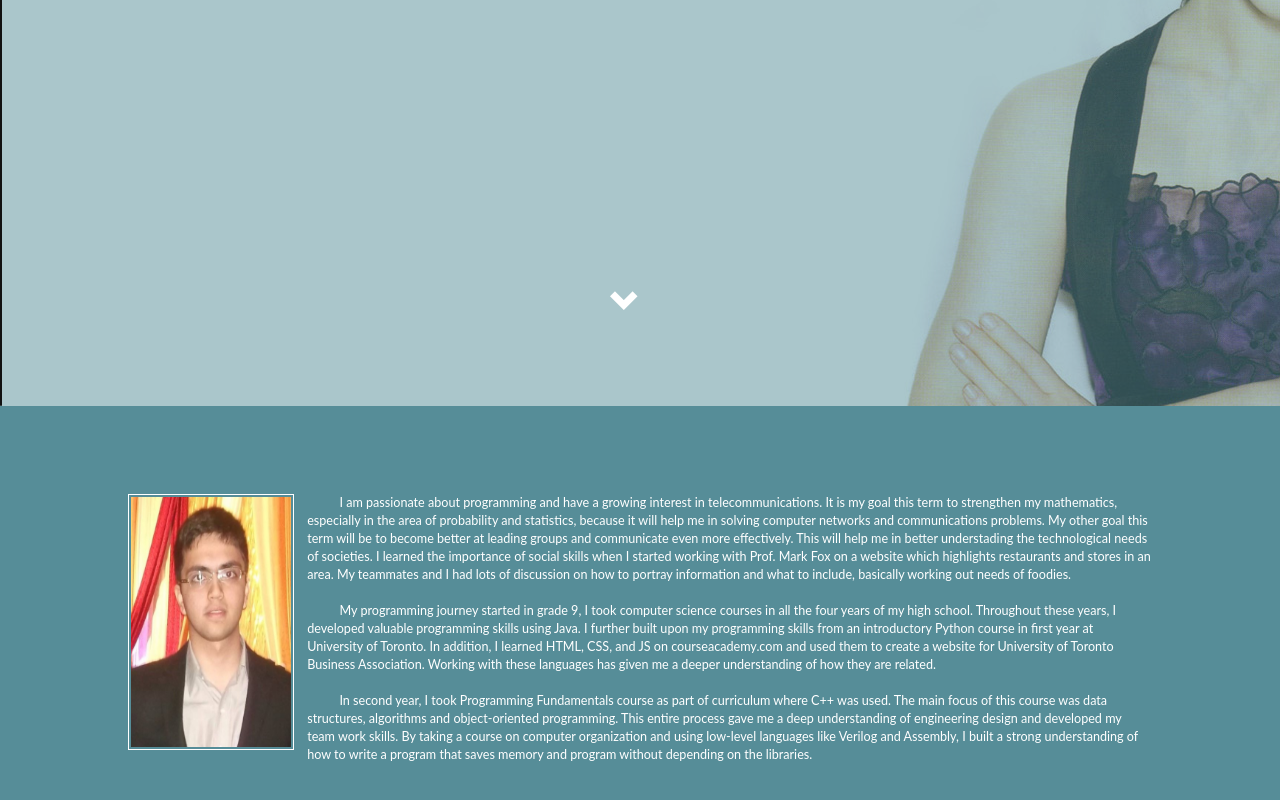
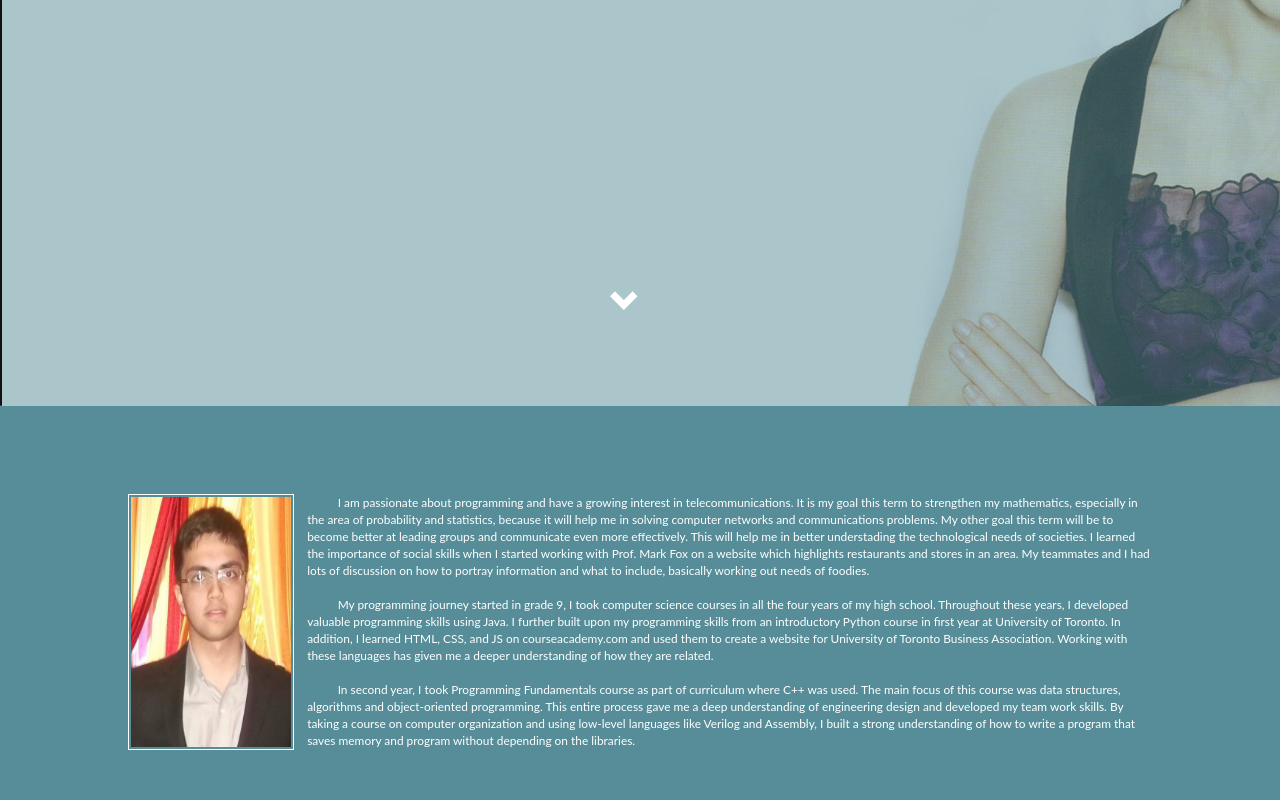
Before and after one commit to MImranAsghar/MImranAsghar.github.io, a website: page index.html in a window 1280 px wide. Shown: the part 394-1194 px from the top of the page. Drawn offline with Linux system fonts and the light colour scheme; files that its build step writes are made by us from their sources; files whose address does not match are found by name.

Commit message:
Update myCSS.css

```diff
--- a/myCSS.css
+++ b/myCSS.css
@@ -624,7 +624,7 @@ margin-left: auto;
 
  .text1{
 	position:absolute;
-	font-size: 90%;
+	font-size: 85%;
 	color: white;
 	font-weight:normal;
 	top:11%;
```
